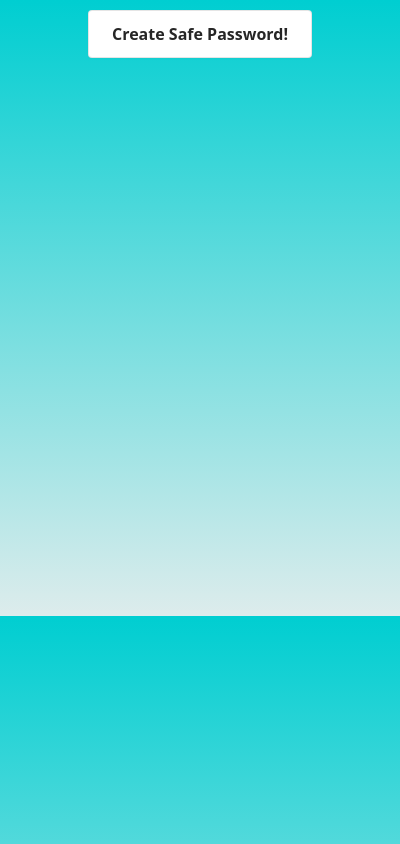
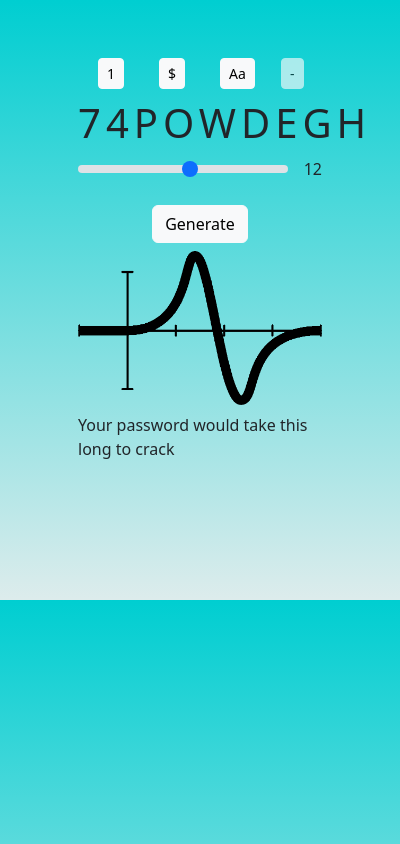
Before and after one commit to volovikariel/ConUHacks23-THPG, a browser extension: page popup.html in a window 400 px wide. Drawn offline with nearby package versions, Linux system fonts and the light colour scheme.

Commit message:
big changes

```diff
--- a/popup.css
+++ b/popup.css
@@ -1,9 +1,4 @@
-#babyPopup {
-  padding: 10px;
-  height: 600px;
-  width: 288px;
-  transition: visibility 2s linear;
-}
+
 
 #mainPopup {
   padding: 10px;
@@ -28,55 +23,6 @@ body {
 }
 
 
-/* CSS */
-.button-6 {
-  align-items: center;
-  background-color: #ffffff;
-  border: 1px solid rgba(0, 0, 0, 0.1);
-  border-radius: 0.25rem;
-  box-shadow: rgba(0, 0, 0, 0.02) 0 1px 3px 0;
-  box-sizing: border-box;
-  color: rgba(0, 0, 0, 0.85);
-  cursor: pointer;
-  display: inline-flex;
-  font-family: system-ui, -apple-system, system-ui, "Helvetica Neue", Helvetica,
-    Arial, sans-serif;
-  font-size: 16px;
-  font-weight: 600;
-  justify-content: center;
-  line-height: 1.25;
-  margin: auto;
-  display: block;
-  min-height: 3rem;
-  padding: calc(0.875rem - 1px) calc(1.5rem - 1px);
-  position: relative;
-  text-decoration: none;
-  transition: all 250ms;
-  user-select: none;
-  -webkit-user-select: none;
-  touch-action: manipulation;
-  vertical-align: baseline;
-  width: auto;
-}
-
-.button-6:hover,
-.button-6:focus {
-  border-color: rgba(0, 0, 0, 0.15);
-  box-shadow: rgba(0, 0, 0, 0.1) 0 4px 12px;
-  color: rgba(0, 0, 0, 0.65);
-}
-
-.button-6:hover {
-  transform: translateY(-1px);
-}
-
-.button-6:active {
-  background-color: #f0f0f1;
-  border-color: rgba(0, 0, 0, 0.15);
-  box-shadow: rgba(0, 0, 0, 0.06) 0 2px 4px;
-  color: rgba(0, 0, 0, 0.65);
-  transform: translateY(0);
-}
 /* Password  */
 
 .password {
--- a/popup.html
+++ b/popup.html
@@ -9,16 +9,14 @@
   </header>
   <body>
 
-    <div class="container mb-3" id="babyPopup" style="visibility:visible;">
-      <button class ="button-6"  id="createP">Create Safe Password!</button>
-    </div>
 
 
-    <div class ="container justify-content-center" id="mainPopup" style="display:none;">
+
+    <div class ="container justify-content-center" id="mainPopup" >
       <div class="container row flex-nowrap mt-5 ms-2 " >
 
             <div class="col">
-              <button type="button " class="btn btn-sm btn-light "  >1</button>
+              <button type="button " class="btn btn-sm btn-light  "  >1</button>
             </div>
             <div class="col">
               <button type="button" class="btn btn-sm btn-light">$</button>
@@ -50,7 +48,7 @@
         <img src="./icons/graph.png" class="img-fluid" alt="...">
       </div>
       <div class="container mt-2 d-flex flex-wrap justify-content-center">
-      <p>Your password would this long to crack</p>
+      <p>Your password would take this long to crack</p>
 
     </div>
 
--- a/popup.js
+++ b/popup.js
@@ -10,11 +10,7 @@ var sliderNumb = document.getElementById("slidernum");
 var passExists = false;
 var autocomplete =null;
 
-createPass.onclick=function(){
-    babyPopup.style.display = 'none';
-    mainPopup.style.display= 'block';
 
-}
 
 // WHEN PASSWORD INPUT CHANGES RUN THIS
 // input.addEventListener('input',function(e){
@@ -125,10 +121,15 @@ var interval = setInterval(function(){
 
 	}, 1000);
 
-    var interval = setInterval(function(){
-        let val = $("#slider").val();
-        sliderNumb.innerText=val;
-    }, 100);
+
+    //JQery works
     if (typeof $ == 'function'){
         console.log("YAY");
     }
+
+   //slider updater
+
+   var interval = setInterval(function(){
+    let val = $("#slider").val();
+    sliderNumb.innerText=val;
+}, 100);
```
